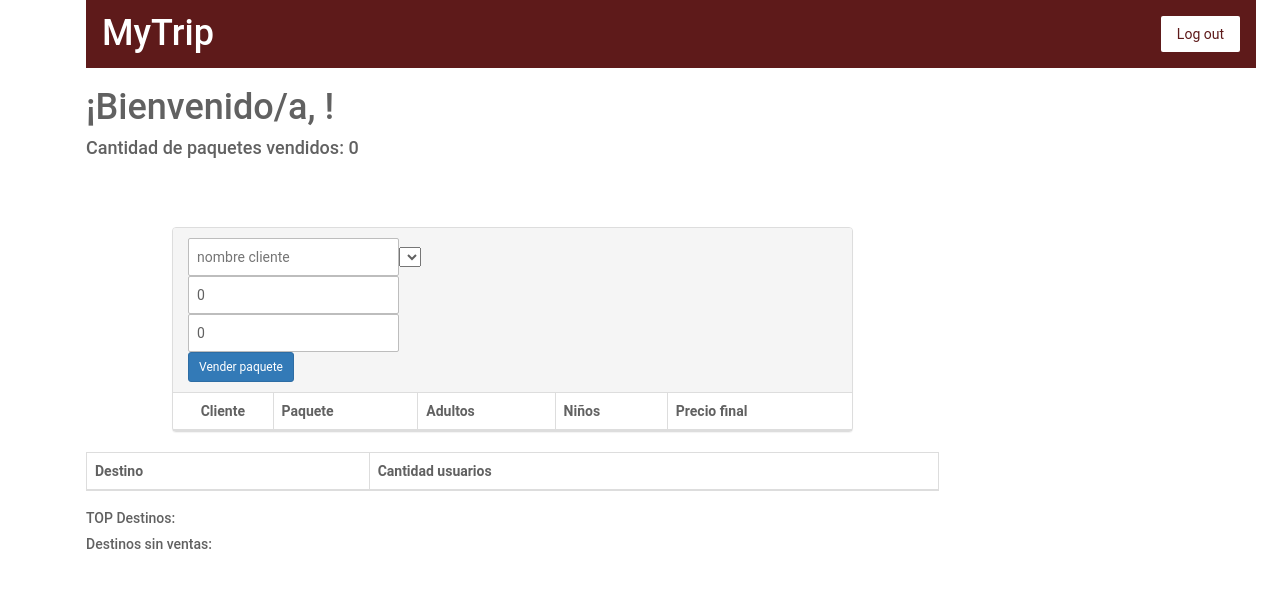
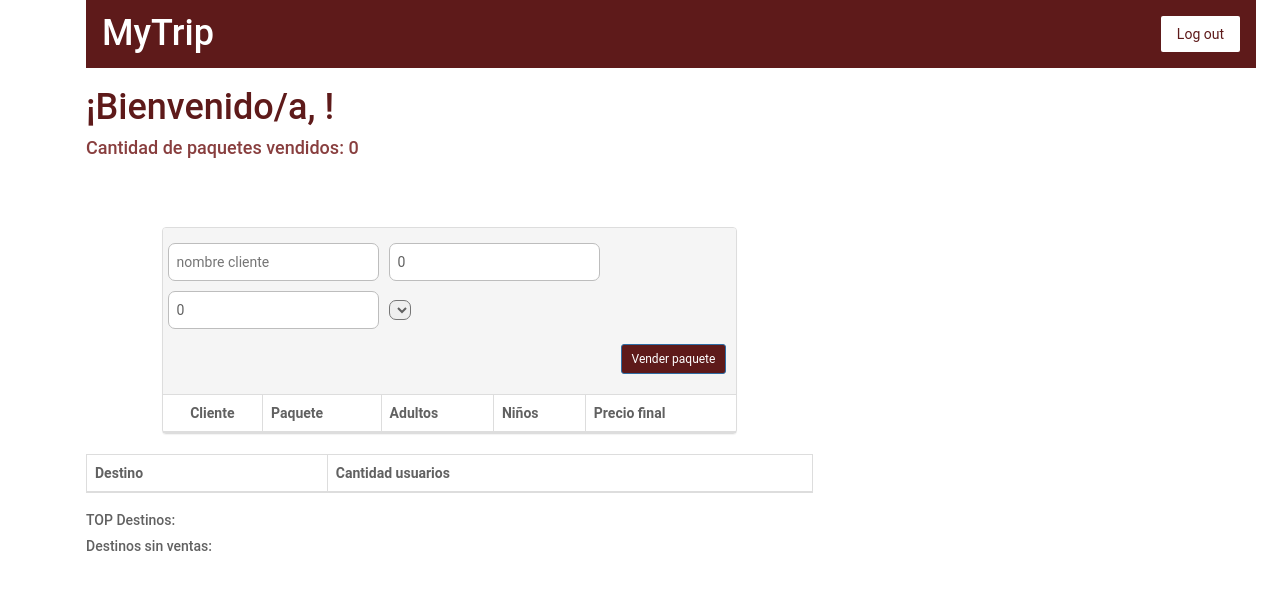
Before and after one commit to valezim/angular-ja2021, an Angular app: page /dashboard in a window 1280 px wide. Shown: the top 590 px of the page. Built offline with nearby package versions, Linux system fonts and the light colour scheme.

Commit message:
5 files modified

```diff
--- a/src/app/components/cantidad-paquetes/cantidad-paquetes.component.css
+++ b/src/app/components/cantidad-paquetes/cantidad-paquetes.component.css
@@ -0,0 +1,3 @@
+h4 {
+color: #883e3e;
+}
--- a/src/app/components/dashboard/dashboard.component.css
+++ b/src/app/components/dashboard/dashboard.component.css
@@ -1,15 +1,28 @@
-.panel-table .panel-body{
-  padding:0;
+.panel-table .panel-body {
+  padding: 0;
 }
 
-.panel-table .panel-body .table-bordered{
+input,
+label,
+option,
+select {
+  float: center;
+  margin: 5px;
+  border-radius: 7px;
+}
+
+h1 {
+  color:#5e1a1a;
+}
+
+.panel-table .panel-body .table-bordered {
   border-style: none;
-  margin:0;
+  margin: 0;
 }
 
 .panel-table .panel-body .table-bordered > thead > tr > th:first-of-type {
-    text-align:center;
-    width: 100px;
+  text-align: center;
+  width: 100px;
 }
 
 .panel-table .panel-body .table-bordered > thead > tr > th:last-of-type,
@@ -22,35 +35,34 @@
   border-left: 0px;
 }
 
-.panel-table .panel-body .table-bordered > tbody > tr:first-of-type > td{
+.panel-table .panel-body .table-bordered > tbody > tr:first-of-type > td {
   border-bottom: 0px;
 }
 
-.panel-table .panel-body .table-bordered > thead > tr:first-of-type > th{
+.panel-table .panel-body .table-bordered > thead > tr:first-of-type > th {
   border-top: 0px;
 }
 
-.panel-table .panel-footer .pagination{
-  margin:0;
+.panel-table .panel-footer .pagination {
+  margin: 0;
 }
 
 /*
 used to vertically center elements, may need modification if you're not using default sizes.
 */
-.panel-table .panel-footer .col{
- line-height: 34px;
- height: 34px;
+.panel-table .panel-footer .col {
+  line-height: 34px;
+  height: 34px;
 }
 
-.panel-table .panel-heading .col h3{
- line-height: 30px;
- height: 30px;
+.panel-table .panel-heading .col h3 {
+  line-height: 30px;
+  height: 30px;
 }
 
-.panel-table .panel-body .table-bordered > tbody > tr > td{
+.panel-table .panel-body .table-bordered > tbody > tr > td {
   line-height: 34px;
 }
-
 
 .selectBox {
   position: relative;
@@ -68,3 +80,11 @@ used to vertically center elements, may need modification if you're not using de
   top: 0;
   bottom: 0;
 }
+
+button {
+  float: right;
+  margin: 10px;
+  background-color: #5e1a1a;
+}
+
+/*  -----------------------------------------  */
--- a/src/app/components/dashboard/dashboard.component.html
+++ b/src/app/components/dashboard/dashboard.component.html
@@ -25,8 +25,8 @@
       <div class="panel panel-default panel-table">
         <div class="panel-heading">
           <div class="row">
-            <div class="col col-xs-6">
-              <form [formGroup]="venderPaqueteGroup" (ngSubmit)="formSubmit()">
+            <form [formGroup]="venderPaqueteGroup" (ngSubmit)="formSubmit()">
+              <div>
                 <input
                   type="text"
                   class="fadeIn second"
@@ -34,15 +34,6 @@
                   placeholder="nombre cliente"
                   formControlName="nombreCliente"
                 />
-
-                <select formControlName="idPaquete">
-                  <option
-                    *ngFor="let paquete of paquetes"
-                    [ngValue]="paquete.id"
-                  >
-                    {{ paquete.nombre }}
-                  </option>
-                </select>
 
                 <input
                   type="number"
@@ -58,12 +49,21 @@
                   placeholder="cantidad niños"
                   formControlName="cantidadMenores"
                 />
-                <button type="submit" class="btn btn-sm btn-primary btn-create">
-                  Vender paquete
-                </button>
+                <select formControlName="idPaquete">
+                  <option
+                    *ngFor="let paquete of paquetes"
+                    [ngValue]="paquete.id"
+                  >
+                    {{ paquete.nombre }}
+                  </option>
+                </select>
+
                 <p *ngIf="errMsg">{{ errMsg }}</p>
-              </form>
-            </div>
+              </div>
+              <button type="submit" class="btn btn-sm btn-primary btn-create">
+                Vender paquete
+              </button>
+            </form>
             <div class="col col-xs-6 text-right"></div>
           </div>
         </div>
@@ -132,6 +132,5 @@
     <p></p>
     <app-destinos-top></app-destinos-top>
     <app-destinos-sin-ventas></app-destinos-sin-ventas>
-
   </div>
 </div>
--- a/src/app/components/login/login.component.html
+++ b/src/app/components/login/login.component.html
@@ -7,6 +7,7 @@
 <script src="//cdnjs.cloudflare.com/ajax/libs/jquery/3.2.1/jquery.min.js"></script>
 <app-top-bar></app-top-bar>
 <div class="wrapper fadeInDown">
+
   <div id="formContent">
     <div class="fadeIn first">
       <img src="" id="icon" />
--- a/src/app/components/navbar/navbar.component.html
+++ b/src/app/components/navbar/navbar.component.html
@@ -1,9 +1,6 @@
 <a [routerLink]="['/']">
   <h1>MyTrip</h1>
 </a>
-<a
-  [routerLink]="['']"
-  class="button fancy-button"
-  (click)="logOut()"
+<a [routerLink]="['']" class="button fancy-button" (click)="logOut()"
   >Log out</a
 >
```
